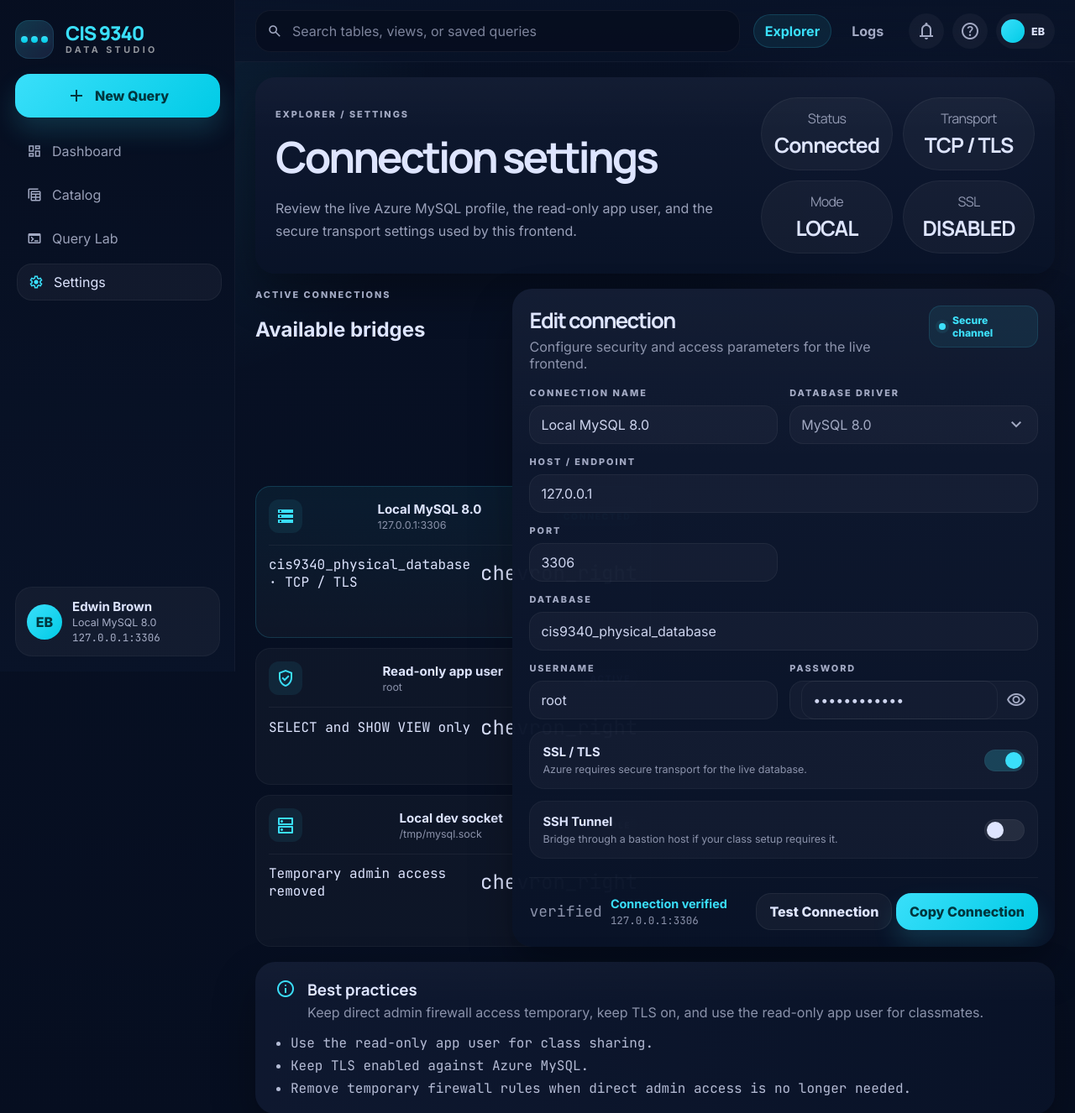
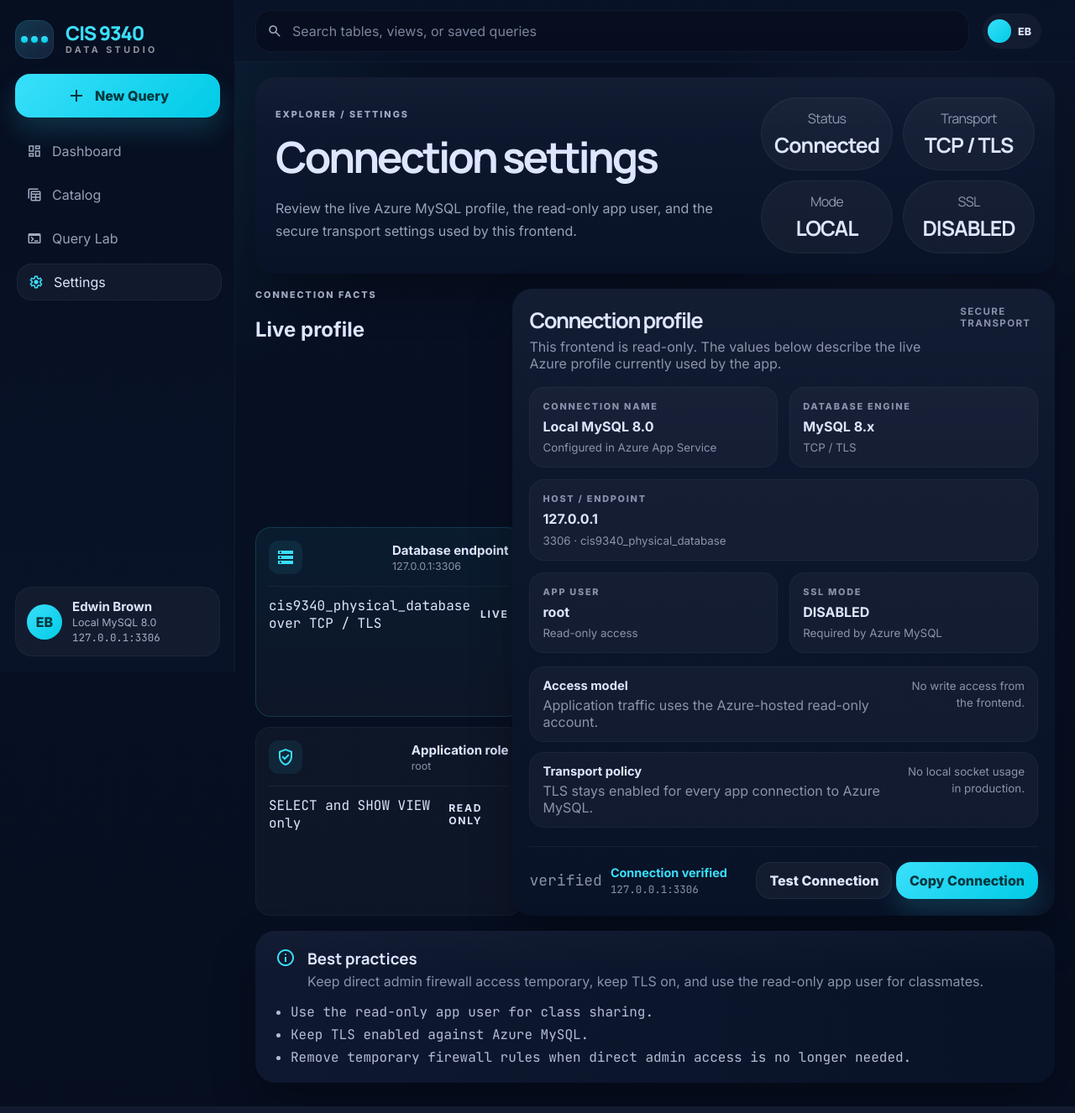
Before and after one commit to navybrown1/cis9340-autoops-app, a Flask app: page /settings in a window 1280 px wide. Shown: the top 1326 px of the page at 84% size. Run offline with Flask 3, Linux system fonts and the light colour scheme; data comes from the database, SQL or seed files in the repository.

Commit message:
Simplify studio UI and remove fake controls

```diff
--- a/static/styles.css
+++ b/static/styles.css
@@ -465,6 +465,15 @@
   font-weight: 800;
 }
 
+.section-meta,
+.signal-meta {
+  color: rgba(163, 170, 196, 0.82);
+  font-size: 0.72rem;
+  font-weight: 700;
+  letter-spacing: 0.12em;
+  text-transform: uppercase;
+}
+
 .pill,
 .kind-chip,
 .status-chip,
@@ -645,6 +654,10 @@
   gap: 12px;
 }
 
+.signal-card-head > :last-child {
+  margin-left: auto;
+}
+
 .signal-icon {
   width: 44px;
   height: 44px;
@@ -671,6 +684,10 @@
   font-size: 0.72rem;
   margin-top: 3px;
   letter-spacing: 0.08em;
+}
+
+.signal-meta {
+  margin-top: 14px;
 }
 
 .signal-stats {
@@ -1193,6 +1210,13 @@
   border-top: 1px solid rgba(255, 255, 255, 0.05);
 }
 
+.connection-card-footer strong {
+  color: var(--on-surface);
+  font-size: 0.76rem;
+  text-transform: uppercase;
+  letter-spacing: 0.14em;
+}
+
 .connection-icon {
   width: 40px;
   height: 40px;
@@ -1235,43 +1259,6 @@
   color: rgba(163, 170, 196, 0.84);
 }
 
-.secure-chip {
-  display: inline-flex;
-  align-items: center;
-  gap: 8px;
-  padding: 10px 12px;
-  border-radius: 14px;
-  background: rgba(58, 223, 250, 0.08);
-  box-shadow: inset 0 0 0 1px rgba(58, 223, 250, 0.12);
-  color: var(--primary);
-  font-size: 0.76rem;
-  font-weight: 800;
-}
-
-.secure-chip .dot {
-  width: 8px;
-  height: 8px;
-  border-radius: 50%;
-  background: var(--primary);
-  box-shadow: 0 0 0 4px rgba(58, 223, 250, 0.08);
-}
-
-.settings-form-grid {
-  display: grid;
-  grid-template-columns: repeat(2, minmax(0, 1fr));
-  gap: 14px;
-}
-
-.field-group {
-  display: grid;
-  gap: 8px;
-}
-
-.field-group-wide {
-  grid-column: span 2;
-}
-
-.field-group label,
 .page-size-form label {
   font-size: 0.68rem;
   text-transform: uppercase;
@@ -1280,105 +1267,44 @@
   font-weight: 800;
 }
 
-.field-group input,
-.select-shell,
-.password-shell {
-  width: 100%;
-  min-height: 46px;
-  padding: 0 14px;
-  border-radius: 16px;
-  border: 0;
-  outline: none;
-  color: var(--on-surface);
-  background: rgba(255, 255, 255, 0.03);
-  box-shadow: inset 0 0 0 1px rgba(255, 255, 255, 0.05);
-}
-
-.field-group input[readonly] {
-  color: rgba(222, 229, 255, 0.92);
-}
-
-.select-shell,
-.password-shell {
-  display: flex;
-  align-items: center;
-  gap: 10px;
-}
-
-.select-shell select {
-  flex: 1;
-  height: 100%;
-  background: transparent;
-  border: 0;
-  outline: none;
-  color: var(--on-surface);
-  appearance: none;
-}
-
-.select-shell .material-symbols-outlined,
-.password-shell .material-symbols-outlined {
-  color: var(--on-surface-variant);
-  flex: 0 0 auto;
-}
-
-.password-shell input {
-  flex: 1;
-  border: 0;
-  background: transparent;
-  color: var(--on-surface);
-  outline: none;
-}
-
-.switch-card {
-  display: flex;
-  align-items: center;
-  justify-content: space-between;
-  gap: 16px;
+.settings-info-grid {
+  display: grid;
+  grid-template-columns: repeat(2, minmax(0, 1fr));
+  gap: 14px;
+}
+
+.info-card {
   padding: 16px;
-  margin-top: 14px;
   border-radius: 18px;
   background: rgba(255, 255, 255, 0.03);
   box-shadow: inset 0 0 0 1px rgba(255, 255, 255, 0.04);
-}
-
-.switch-card-copy {
-  display: grid;
-  gap: 4px;
-}
-
-.switch-card-copy strong {
-  font-size: 0.92rem;
-}
-
-.switch-card-copy span {
+  display: grid;
+  gap: 6px;
+}
+
+.info-card span {
+  color: rgba(163, 170, 196, 0.82);
+  font-size: 0.68rem;
+  font-weight: 800;
+  letter-spacing: 0.16em;
+  text-transform: uppercase;
+}
+
+.info-card strong {
+  font-size: 1rem;
+  line-height: 1.4;
+}
+
+.info-card small {
   color: rgba(163, 170, 196, 0.84);
-  font-size: 0.78rem;
-}
-
-.toggle-shell {
-  width: 48px;
-  height: 26px;
-  border-radius: 999px;
-  padding: 3px;
-  background: rgba(255, 255, 255, 0.08);
-  box-shadow: inset 0 0 0 1px rgba(255, 255, 255, 0.04);
-}
-
-.toggle-shell.on {
-  background: rgba(58, 223, 250, 0.2);
-}
-
-.toggle-knob {
-  width: 20px;
-  height: 20px;
-  border-radius: 50%;
-  background: #dee5ff;
-  transform: translateX(0);
-}
-
-.toggle-shell.on .toggle-knob {
-  transform: translateX(22px);
-  background: var(--primary);
+}
+
+.info-card-wide {
+  grid-column: span 2;
+}
+
+.settings-facts {
+  margin-top: 16px;
 }
 
 .settings-actions {
@@ -1961,6 +1887,43 @@
 .rail-note {
   margin: 10px 0 0;
   line-height: 1.6;
+}
+
+.fact-list {
+  display: grid;
+  gap: 12px;
+}
+
+.fact-item {
+  display: flex;
+  align-items: flex-start;
+  justify-content: space-between;
+  gap: 16px;
+  padding: 14px 16px;
+  border-radius: 18px;
+  background: rgba(255, 255, 255, 0.03);
+  box-shadow: inset 0 0 0 1px rgba(255, 255, 255, 0.04);
+}
+
+.fact-item div {
+  display: grid;
+  gap: 4px;
+}
+
+.fact-item strong {
+  font-size: 0.92rem;
+}
+
+.fact-item span,
+.fact-item small,
+.footer-note {
+  color: rgba(163, 170, 196, 0.84);
+}
+
+.fact-item small {
+  max-width: 18ch;
+  line-height: 1.5;
+  text-align: right;
 }
 
 .query-footer {
@@ -2206,11 +2169,11 @@
   .table-tile-grid,
   .results-summary,
   .page-hero,
-  .settings-form-grid {
+  .settings-info-grid {
     grid-template-columns: 1fr;
   }
 
-  .field-group-wide {
+  .info-card-wide {
     grid-column: auto;
   }
 
@@ -2285,6 +2248,15 @@
     flex: 1 1 100%;
   }
 
+  .fact-item {
+    flex-direction: column;
+  }
+
+  .fact-item small {
+    max-width: none;
+    text-align: left;
+  }
+
   .table-scroll {
     border-radius: 16px;
   }
--- a/templates/base.html
+++ b/templates/base.html
@@ -8,7 +8,7 @@
   <link rel="preconnect" href="https://fonts.gstatic.com" crossorigin>
   <link href="https://fonts.googleapis.com/css2?family=Inter:wght@400;500;600;700;800&family=JetBrains+Mono:wght@400;500;600&family=Manrope:wght@400;500;600;700;800&display=swap" rel="stylesheet">
   <link href="https://fonts.googleapis.com/css2?family=Material+Symbols+Outlined:wght,FILL@100..700,0..1&display=swap" rel="stylesheet">
-  <link href="{{ url_for('static', filename='styles.css') }}?v=20260404-ui2" rel="stylesheet">
+  <link href="{{ url_for('static', filename='styles.css') }}?v=20260404-ui3" rel="stylesheet">
 </head>
 <body data-page="{{ active_page or '' }}">
   <div class="app-shell">
@@ -75,18 +75,7 @@
           >
         </form>
 
-        <div class="topbar-center">
-          <a class="topbar-tab {{ 'active' if active_page in ['dashboard', 'catalog', 'settings'] else '' }}" href="{{ url_for('catalog') }}">Explorer</a>
-          <a class="topbar-tab {{ 'active' if active_page == 'query' else '' }}" href="{{ url_for('query_lab') }}">Logs</a>
-        </div>
-
         <div class="topbar-actions" aria-label="Status and shortcuts">
-          <button class="icon-button" type="button" aria-label="Notifications" data-action="show-notifications">
-            <span class="material-symbols-outlined">notifications</span>
-          </button>
-          <button class="icon-button" type="button" aria-label="Help" data-action="show-help">
-            <span class="material-symbols-outlined">help_outline</span>
-          </button>
           <div class="avatar-chip" aria-label="Workspace avatar">
             <span class="avatar-dot"></span>
             <span>EB</span>
@@ -110,6 +99,6 @@
     </main>
   </div>
   <div id="app-toast" class="app-toast" role="status" aria-live="polite" aria-atomic="true"></div>
-  <script src="{{ url_for('static', filename='app.js') }}?v=20260404-ui2" defer></script>
+  <script src="{{ url_for('static', filename='app.js') }}?v=20260404-ui3" defer></script>
 </body>
 </html>
--- a/templates/object.html
+++ b/templates/object.html
@@ -22,7 +22,6 @@
       <span class="material-symbols-outlined">download</span>
       <span>Open in Query Lab</span>
     </a>
-    <span class="status-chip status-chip-muted" title="This studio is read only">Read only</span>
   </div>
 </section>
 
--- a/templates/settings.html
+++ b/templates/settings.html
@@ -30,8 +30,8 @@
   <aside class="settings-rail">
     <div class="section-head">
       <div>
-        <div class="section-kicker">Active connections</div>
-        <h2>Available bridges</h2>
+        <div class="section-kicker">Connection facts</div>
+        <h2>Live profile</h2>
       </div>
     </div>
 
@@ -46,11 +46,10 @@
               <strong>{{ item.name }}</strong>
               <span>{{ item.endpoint }}</span>
             </div>
-            <span class="status-chip {% if item.status == 'CONNECTED' %}status-chip-active{% elif item.status == 'ACTIVE' %}status-chip-stable{% else %}status-chip-muted{% endif %}">{{ item.status }}</span>
           </div>
           <div class="connection-card-footer">
             <span>{{ item.meta }}</span>
-            <span class="material-symbols-outlined">chevron_right</span>
+            <strong>{{ item.status }}</strong>
           </div>
         </article>
       {% endfor %}
@@ -60,72 +59,57 @@
   <section class="surface settings-panel">
     <div class="settings-panel-head">
       <div>
-        <h2>Edit connection</h2>
-        <p>Configure security and access parameters for the live frontend.</p>
+        <h2>Connection profile</h2>
+        <p>This frontend is read-only. The values below describe the live Azure profile currently used by the app.</p>
       </div>
-      <div class="secure-chip">
-        <span class="dot"></span>
-        <span>Secure channel</span>
+      <div class="section-meta">
+        Secure transport
       </div>
     </div>
 
-    <div class="settings-form-grid">
-      <div class="field-group">
-        <label>Connection name</label>
-        <input type="text" value="{{ connection.name }}" readonly>
-      </div>
-      <div class="field-group">
-        <label>Database driver</label>
-        <div class="select-shell">
-          <select disabled>
-            <option selected>MySQL 8.0</option>
-          </select>
-          <span class="material-symbols-outlined">expand_more</span>
-        </div>
-      </div>
-      <div class="field-group field-group-wide">
-        <label>Host / endpoint</label>
-        <input type="text" value="{{ connection.host }}" readonly>
-      </div>
-      <div class="field-group">
-        <label>Port</label>
-        <input type="text" value="{{ connection.port }}" readonly>
-      </div>
-      <div class="field-group field-group-wide">
-        <label>Database</label>
-        <input type="text" value="{{ connection.database }}" readonly>
-      </div>
-      <div class="field-group">
-        <label>Username</label>
-        <input type="text" value="{{ connection.user }}" readonly>
-      </div>
-      <div class="field-group">
-        <label>Password</label>
-        <div class="password-shell">
-          <input type="password" value="••••••••••••" readonly>
-          <span class="material-symbols-outlined">visibility</span>
-        </div>
-      </div>
+    <div class="settings-info-grid">
+      <article class="info-card">
+        <span>Connection name</span>
+        <strong>{{ connection.name }}</strong>
+        <small>Configured in Azure App Service</small>
+      </article>
+      <article class="info-card">
+        <span>Database engine</span>
+        <strong>MySQL 8.x</strong>
+        <small>{{ connection.transport }}</small>
+      </article>
+      <article class="info-card info-card-wide">
+        <span>Host / endpoint</span>
+        <strong>{{ connection.host }}</strong>
+        <small>{{ connection.port }} · {{ connection.database }}</small>
+      </article>
+      <article class="info-card">
+        <span>App user</span>
+        <strong>{{ connection.user }}</strong>
+        <small>Read-only access</small>
+      </article>
+      <article class="info-card">
+        <span>SSL mode</span>
+        <strong>{{ connection.ssl_mode }}</strong>
+        <small>Required by Azure MySQL</small>
+      </article>
     </div>
 
-    <div class="switch-card">
-      <div class="switch-card-copy">
-        <strong>SSL / TLS</strong>
-        <span>Azure requires secure transport for the live database.</span>
-      </div>
-      <div class="toggle-shell on" aria-hidden="true">
-        <div class="toggle-knob"></div>
-      </div>
-    </div>
-
-    <div class="switch-card">
-      <div class="switch-card-copy">
-        <strong>SSH Tunnel</strong>
-        <span>Bridge through a bastion host if your class setup requires it.</span>
-      </div>
-      <div class="toggle-shell" aria-hidden="true">
-        <div class="toggle-knob"></div>
-      </div>
+    <div class="fact-list settings-facts">
+      <article class="fact-item">
+        <div>
+          <strong>Access model</strong>
+          <span>Application traffic uses the Azure-hosted read-only account.</span>
+        </div>
+        <small>No write access from the frontend.</small>
+      </article>
+      <article class="fact-item">
+        <div>
+          <strong>Transport policy</strong>
+          <span>TLS stays enabled for every app connection to Azure MySQL.</span>
+        </div>
+        <small>No local socket usage in production.</small>
+      </article>
     </div>
 
     <div class="settings-actions">
```
Also changed, not shown: db_portal.py (+5 -14 lines), templates/dashboard.html (+7 -7 lines), templates/query.html (+13 -10 lines).
